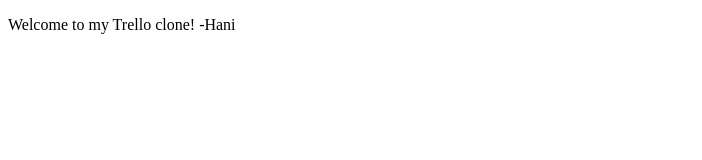
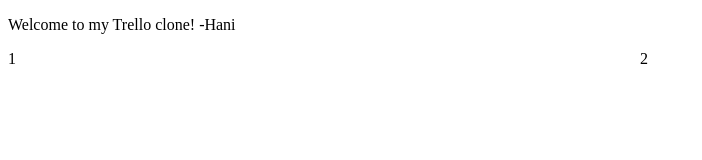
Before and after one commit to batibot323/trello-clone-angular, an Angular app: page / in a window 1280 px wide. Shown: the top 160 px of the page, without its empty margins (0-702 px from the left). Built offline with nearby package versions, Linux system fonts and the light colour scheme.

Commit message:
Added styling to separate into two columns.

```diff
--- a/src/app/app.component.css
+++ b/src/app/app.component.css
@@ -0,0 +1,14 @@
+.column {
+    float: left;
+    width: 50%;
+}
+
+.bordered {
+    border: 10px;
+}
+
+.row:after {
+    content: "";
+    display: table;
+    clear: both;
+}
--- a/src/app/app.component.html
+++ b/src/app/app.component.html
@@ -1 +1,5 @@
 <p>Welcome to my Trello clone! -Hani</p>
+<div class="row">
+  <div class="column bordered">1</div>
+  <div class="column bordered">2</div>
+</div>
```
